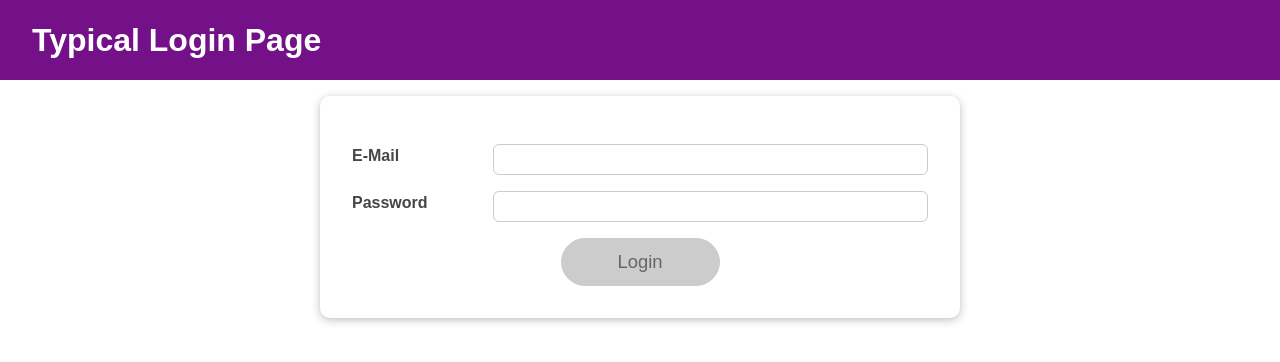
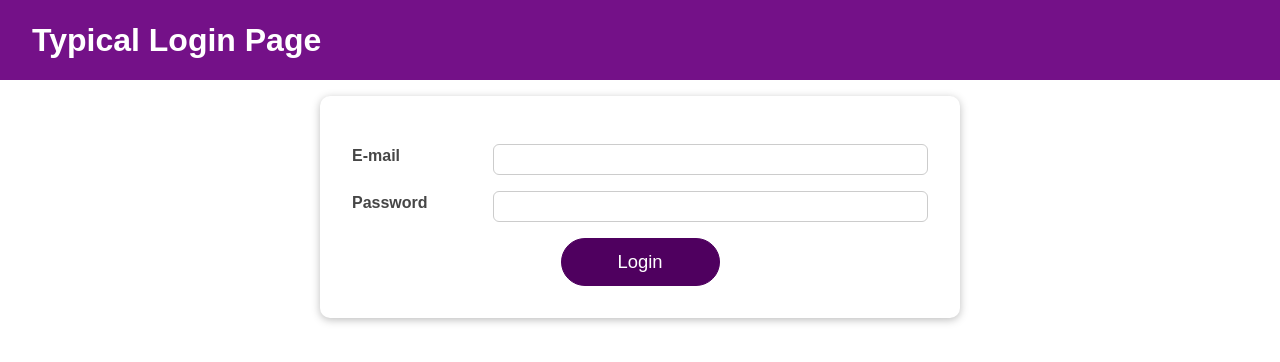
Before and after one commit to hwajj/udemy-lecture-react-practice, a React (Create React App) app in the folder login-page/: page / in a window 1280 px wide. Shown: the top 362 px of the page. Built offline with nearby package versions, Linux system fonts and the light colour scheme.

Commit message:
Use useImperativeHandle

```diff
--- a/login-page/src/components/Login/Login.js
+++ b/login-page/src/components/Login/Login.js
@@ -1,9 +1,16 @@
-import React, { useState, useEffect, useReducer, useContext } from 'react';
+import React, {
+  useState,
+  useEffect,
+  useReducer,
+  useContext,
+  useRef,
+} from 'react';
 
 import Card from '../UI/Card/Card';
 import classes from './Login.module.css';
 import Button from '../UI/Button/Button';
 import AuthContext from '../../store/auth-context';
+import Input from '../UI/Input/Input';
 
 const emailReducer = (state, action) => {
   if (action.type === 'USER_INPUT') {
@@ -46,9 +53,13 @@ const Login = (props) => {
 
   const authCtx = useContext(AuthContext);
 
+  const emailInputRef = useRef();
+  const passwordInputRef = useRef();
+
   useEffect(() => {
+    //유효성 검증 디바운싱
     const identifier = setTimeout(() => {
-      setFormIsValid(passwordValid && passwordValid);
+      setFormIsValid(emailValid && passwordValid);
     }, 500);
 
     return () => {
@@ -74,42 +85,41 @@ const Login = (props) => {
 
   const submitHandler = (event) => {
     event.preventDefault();
+    if (formIsValid) {
       authCtx.onLogin(emailState.value, passwordState.value);
+    } else if (!emailValid) {
+      emailInputRef.current.focus();
+    } else {
+      passwordInputRef.current.focus();
+    }
   };
 
   return (
     <Card className={classes.login}>
       <form onSubmit={submitHandler}>
-        <div
-          className={`${classes.control} ${
-            emailState.isValid === false ? classes.invalid : ''
-          }`}
-        >
-          <label htmlFor='email'>E-Mail</label>
-          <input
+        <Input
+          ref={emailInputRef}
+          id='email'
+          label='E-mail'
           type='email'
-            id='email'
+          isValid={emailValid}
           value={emailState.value}
           onChange={emailChangeHandler}
           onBlur={validateEmailHandler}
         />
-        </div>
-        <div
-          className={`${classes.control} ${
-            passwordState.isValid === false ? classes.invalid : ''
-          }`}
-        >
-          <label htmlFor='password'>Password</label>
-          <input
+        <Input
+          ref={passwordInputRef}
+          id='password'
+          label='Password'
           type='password'
-            id='password'
+          isValid={passwordValid}
           value={passwordState.value}
           onChange={passwordChangeHandler}
           onBlur={validatePasswordHandler}
         />
-        </div>
+
         <div className={classes.actions}>
-          <Button type='submit' className={classes.btn} disabled={!formIsValid}>
+          <Button type='submit' className={classes.btn}>
             Login
           </Button>
         </div>
--- /dev/null
+++ b/login-page/src/components/UI/Input/Input.js
@@ -0,0 +1,35 @@
+import React, { useEffect, useRef, useImperativeHandle } from 'react';
+import classes from './Input.module.css';
+
+const Input = React.forwardRef((props, ref) => {
+  const inputRef = useRef();
+
+  const activate = () => {
+    inputRef.current.focus();
+  };
+
+  useImperativeHandle(ref, () => {
+    return {
+      focus: activate,
+    };
+  });
+  return (
+    <div
+      className={`${classes.control} ${
+        props.isValid === false ? classes.invalid : ''
+      }`}
+    >
+      <label htmlFor={props.id}>{props.label}</label>
+      <input
+        ref={inputRef}
+        type={props.type}
+        id={props.id}
+        value={props.value}
+        onChange={props.onChange}
+        onBlur={props.onBlur}
+      />
+    </div>
+  );
+});
+
+export default Input;
--- /dev/null
+++ b/login-page/src/components/UI/Input/Input.module.css
@@ -0,0 +1,44 @@
+.control {
+  margin: 1rem 0;
+  display: flex;
+  align-items: stretch;
+  flex-direction: column;
+}
+
+.control label,
+.control input {
+  display: block;
+}
+
+.control label {
+  font-weight: bold;
+  flex: 1;
+  color: #464646;
+  margin-bottom: 0.5rem;
+}
+
+.control input {
+  flex: 3;
+  font: inherit;
+  padding: 0.35rem 0.35rem;
+  border-radius: 6px;
+  border: 1px solid #ccc;
+}
+
+.control input:focus {
+  outline: none;
+  border-color: #4f005f;
+  background: #f6dbfc;
+}
+
+.control.invalid input {
+  border-color: red;
+  background: #fbdada;
+}
+
+@media (min-width: 768px) {
+  .control {
+    align-items: center;
+    flex-direction: row;
+  }
+}
```
Lines whose indentation alone changed are shown as unchanged.
